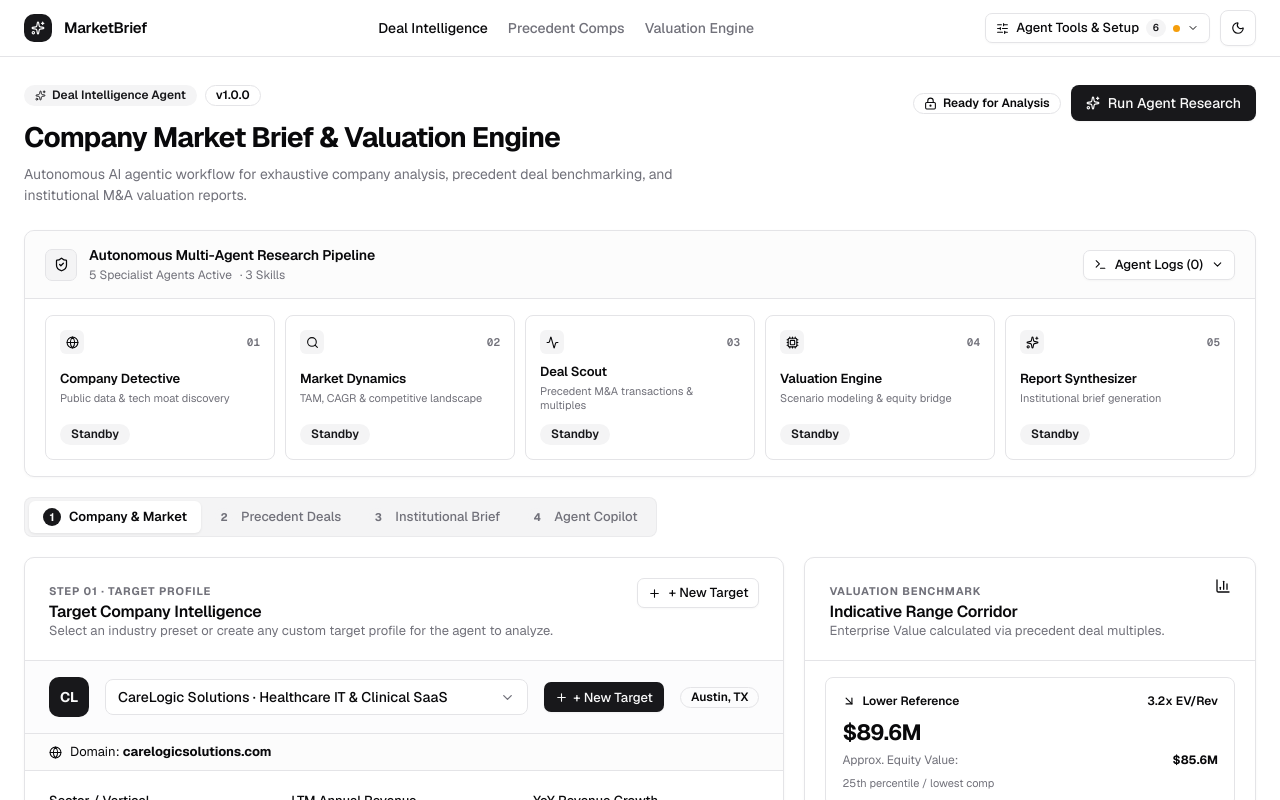
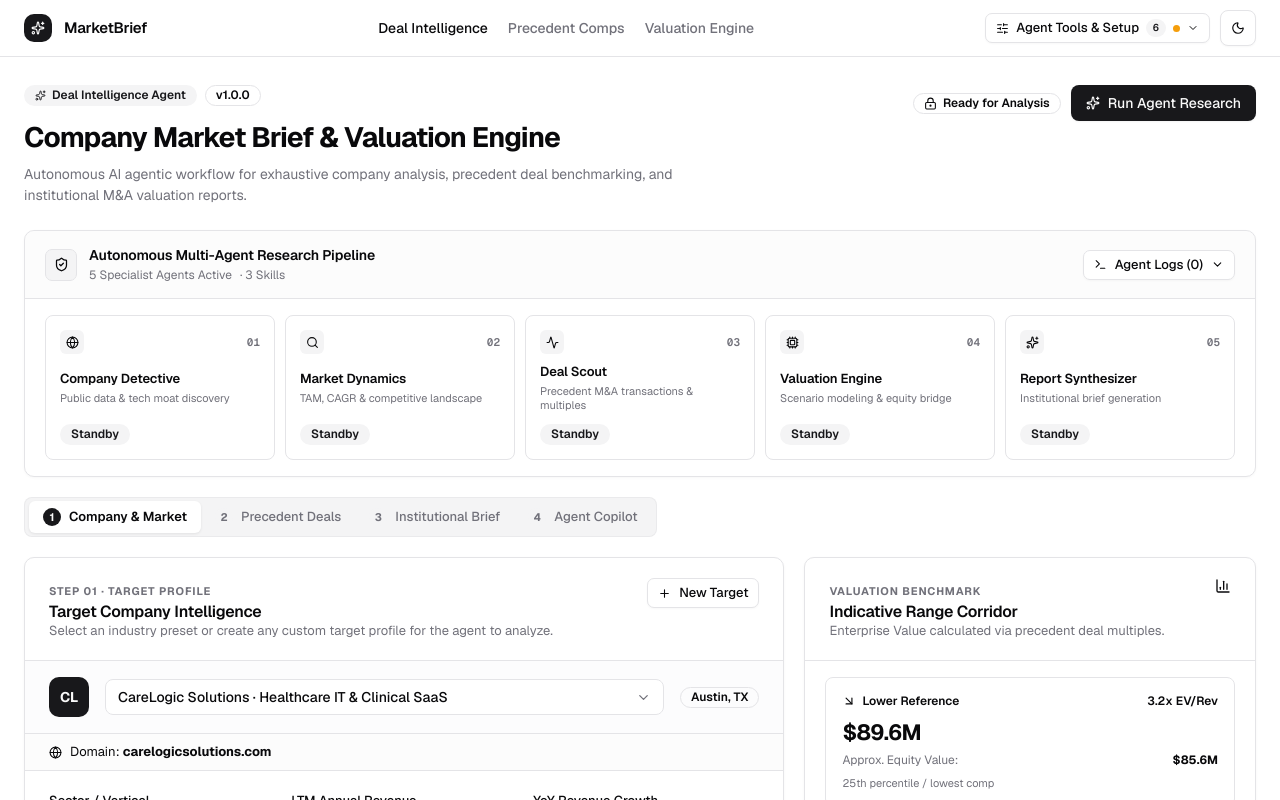
Before and after one commit to tftuhin/Business-Valuation, a Next.js app: page / in a window 1280 px wide. Shown: the top 800 px of the page. Built offline with nearby package versions, Linux system fonts and the light colour scheme.

Commit message:
fix: solid navbar background, remove duplicate New Target button, and fix double plus sign

```diff
--- a/app/globals.css
+++ b/app/globals.css
@@ -85,9 +85,7 @@ button, input, select, textarea {
   z-index: 40;
   width: 100%;
   border-bottom: 1px solid hsl(var(--border));
-  background-color: hsl(var(--background) / 0.85);
-  backdrop-filter: blur(12px);
-  -webkit-backdrop-filter: blur(12px);
+  background-color: hsl(var(--background));
 }
 
 .shadcn-nav-inner {
@@ -1323,13 +1321,13 @@ textarea.input-textarea:focus {
   position: absolute;
   top: calc(100% + 6px);
   right: 0;
-  z-index: 55;
-  min-width: 275px;
-  background-color: hsl(var(--card));
-  color: hsl(var(--card-foreground));
+  z-index: 60;
+  min-width: 280px;
+  background-color: hsl(var(--popover));
+  color: hsl(var(--popover-foreground));
   border: 1px solid hsl(var(--border));
   border-radius: var(--radius);
-  box-shadow: 0 10px 25px -5px rgba(0, 0, 0, 0.12), 0 8px 10px -6px rgba(0, 0, 0, 0.08);
+  box-shadow: 0 10px 30px -5px rgba(0, 0, 0, 0.2), 0 8px 10px -6px rgba(0, 0, 0, 0.1);
   padding: 0.375rem;
   animation: fadeIn 0.15s ease;
 }
--- a/app/market-brief-view.js
+++ b/app/market-brief-view.js
@@ -331,7 +331,7 @@ export default function MarketBriefView({
                     onClick={onOpenCustomModal}
                   >
                     <Plus size={13} />
-                    <span>+ New Target</span>
+                    <span>New Target</span>
                   </button>
                 </div>
               </div>
@@ -356,16 +356,6 @@ export default function MarketBriefView({
                     <ChevronDown size={15} />
                   </div>
                 </div>
-                <button
-                  type="button"
-                  className="btn btn-primary btn-sm"
-                  onClick={onOpenCustomModal}
-                  style={{ gap: '0.35rem', flexShrink: 0 }}
-                  title="Add custom target company profile"
-                >
-                  <Plus size={13} />
-                  <span>+ New Target</span>
-                </button>
                 <span className="badge badge-outline">{seller?.location || 'Verified Record'}</span>
               </div>
 
```
